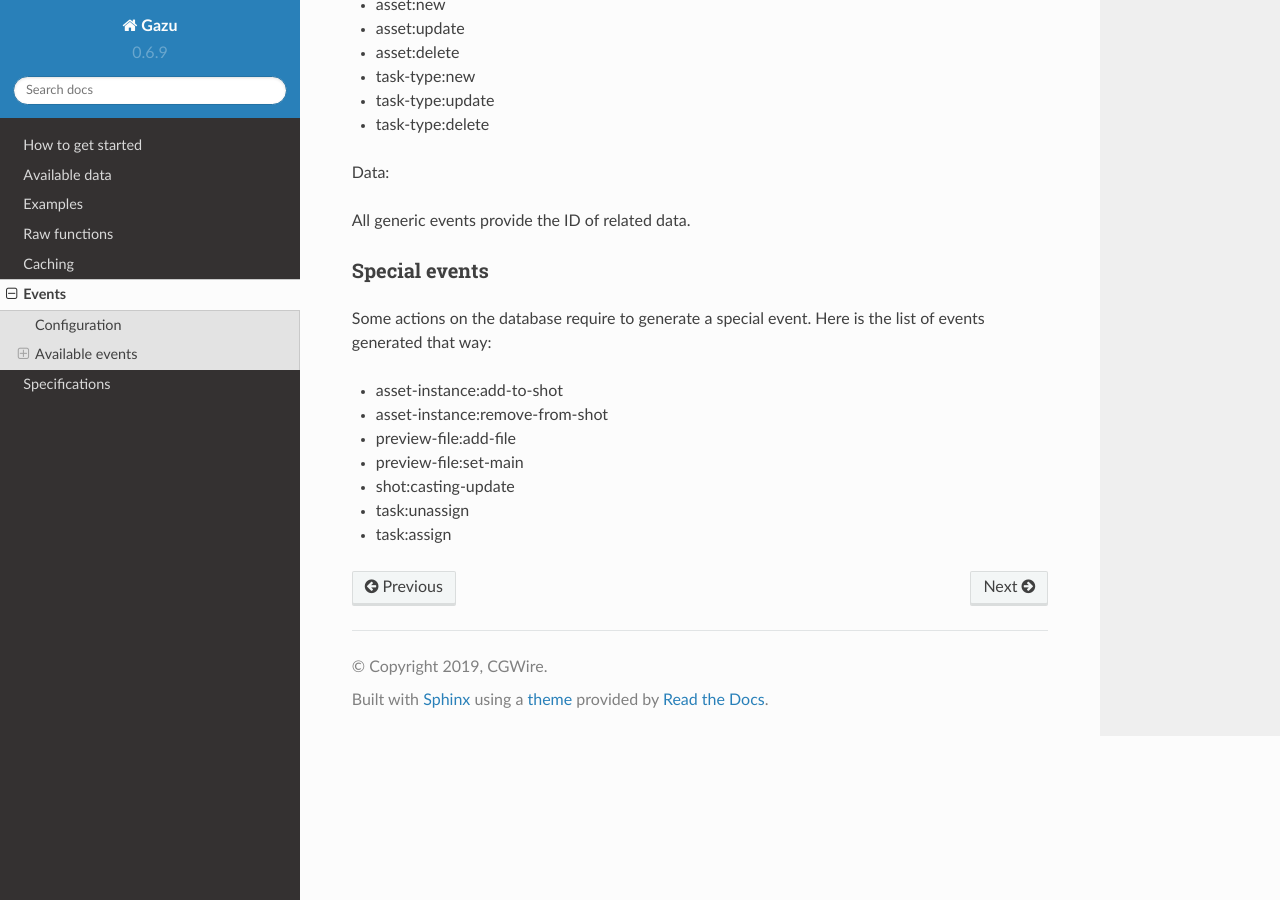
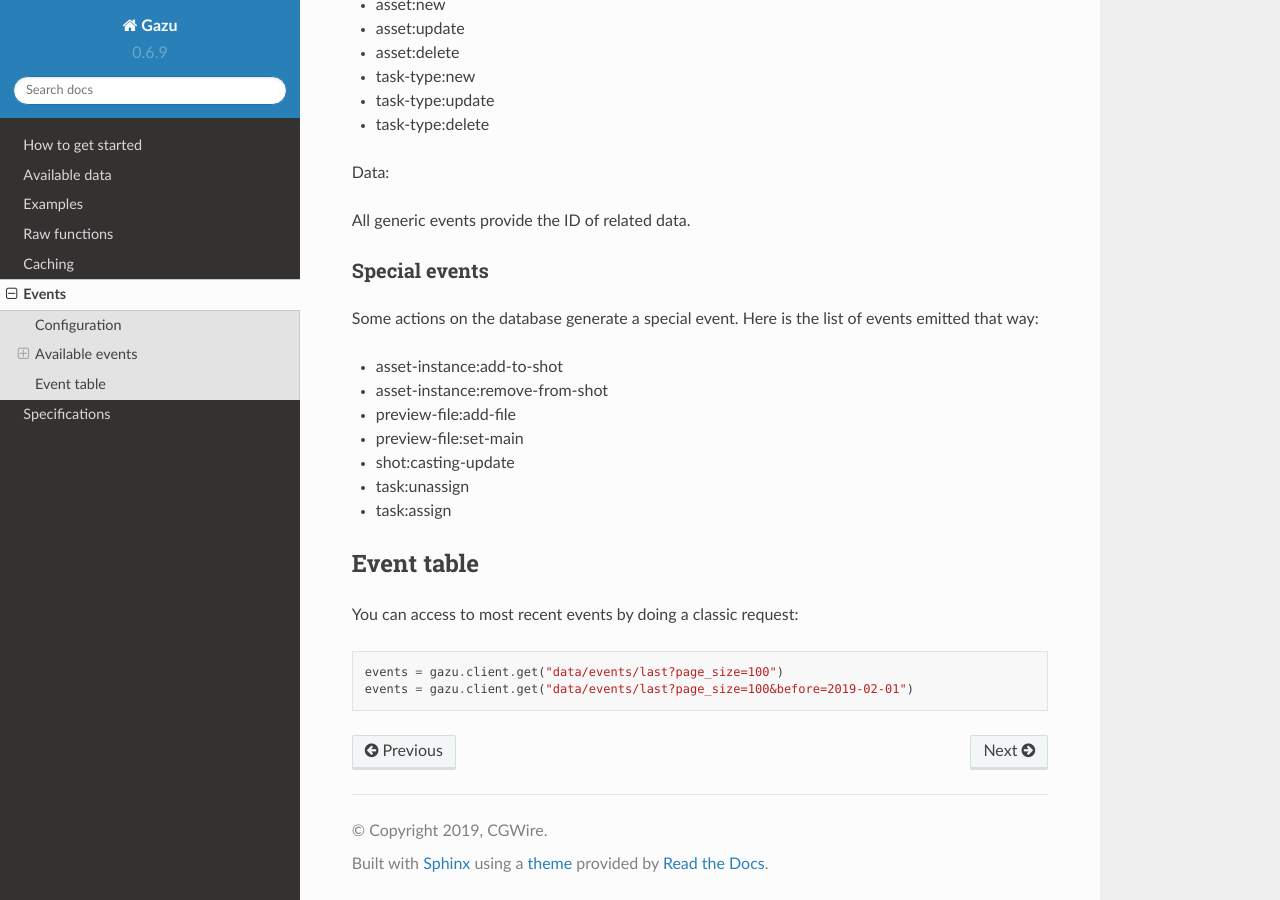
Before and after one commit to cgwire/gazu, a Sphinx documentation site: the page built from docs/source/events.md, in a window 1280 px wide and 900 px high, scrolled down 740 px. Built offline with Sphinx 7.4.7 and the Read the Docs theme 2.0.0, drawn with Linux system fonts in a browser that asks for light colours.

Commit message:
Add event table querying to event section

````diff
--- a/docs/source/events.md
+++ b/docs/source/events.md
@@ -41,8 +41,8 @@ All generic events provide the ID of related data.
 
 ### Special events
 
-Some actions on the database require to generate a special event. Here is the
-list of events generated that way:
+Some actions on the database generate a special event. Here is the list of
+events emitted that way:
 
 * asset-instance:add-to-shot
 * asset-instance:remove-from-shot
@@ -51,3 +51,12 @@ list of events generated that way:
 * shot:casting-update
 * task:unassign
 * task:assign
+
+## Event table
+
+You can access to most recent events by doing a classic request:
+
+```
+events = gazu.client.get("data/events/last?page_size=100")
+events = gazu.client.get("data/events/last?page_size=100&before=2019-02-01")
+```
````
